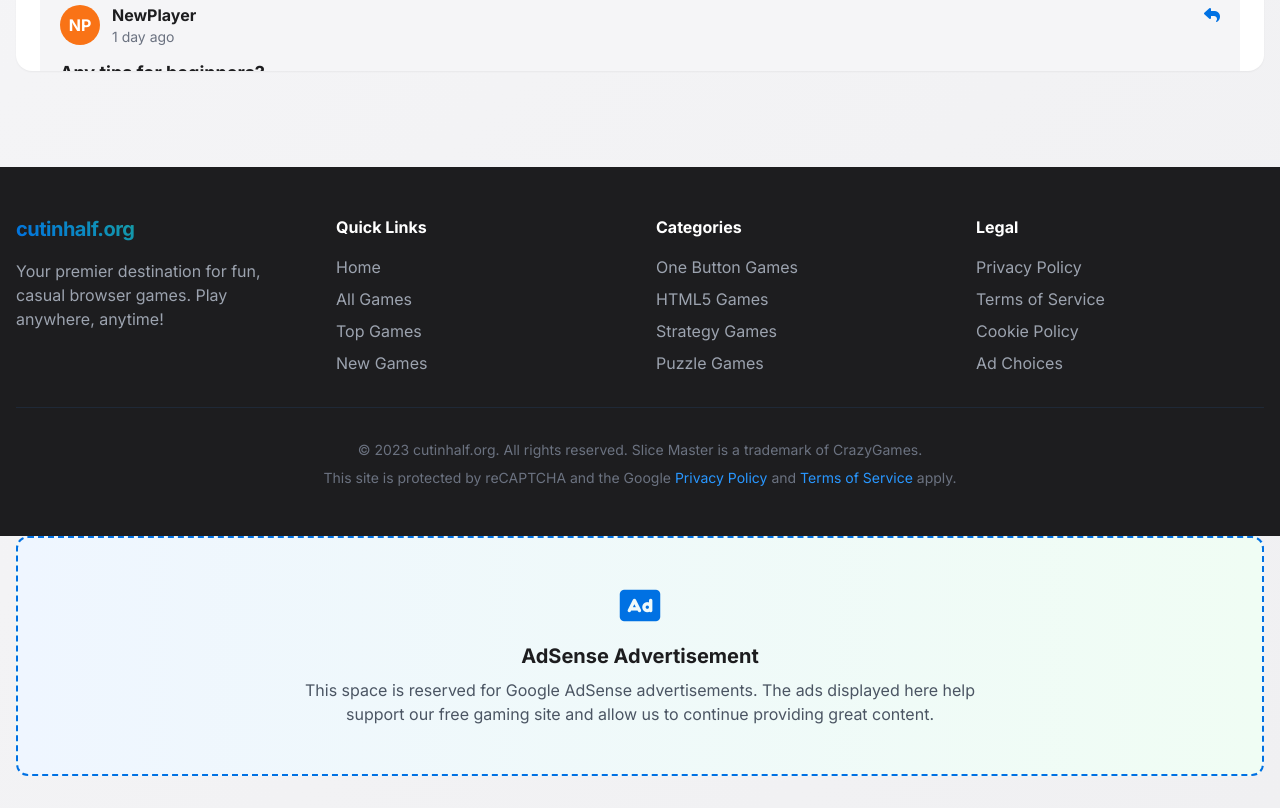
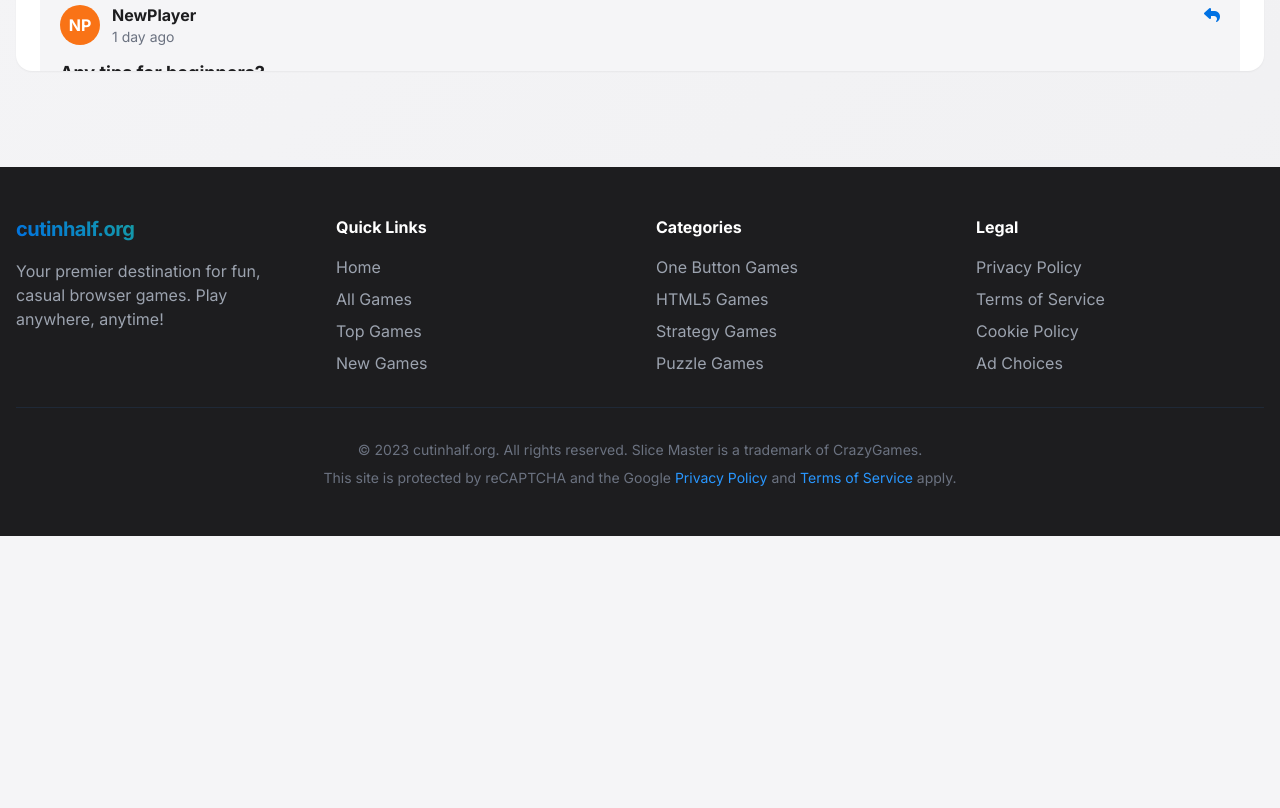
Before and after one commit to jimmy73X/cutinhalf.org, a plain HTML site: page index.html in a window 1280 px wide. Shown: the part 2400-3208 px from the top of the page. After the commit the page ends 2936 px from the top, so only its background shows below. Drawn offline with nearby package versions, Linux system fonts and the light colour scheme.

Commit message:
Update index.html

```diff
--- a/index.html
+++ b/index.html
@@ -400,15 +400,6 @@
         </div>
     </footer>
 
-    <!-- AdSense Placeholder -->
-    <div class="container mx-auto px-4 mb-8">
-        <div class="bg-gradient-to-r from-blue-50 to-green-50 border-2 border-dashed border-apple-blue rounded-xl p-12 text-center">
-            <i class="fas fa-ad text-apple-blue text-4xl mb-4"></i>
-            <h3 class="text-xl font-bold text-apple-dark mb-2">AdSense Advertisement</h3>
-            <p class="text-gray-600 max-w-2xl mx-auto">This space is reserved for Google AdSense advertisements. The ads displayed here help support our free gaming site and allow us to continue providing great content.</p>
-        </div>
-    </div>
-
     <script>
         // Basic profanity filter for demonstration
         const profanityFilter = (text) => {
```
